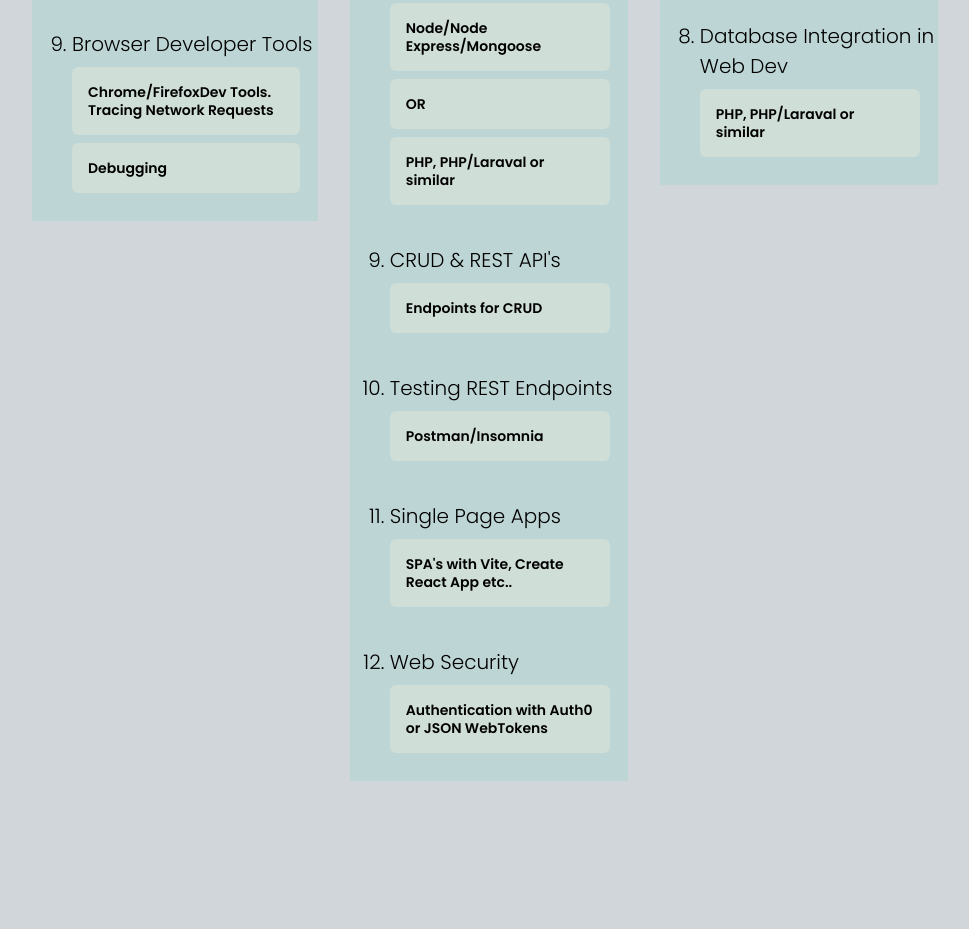
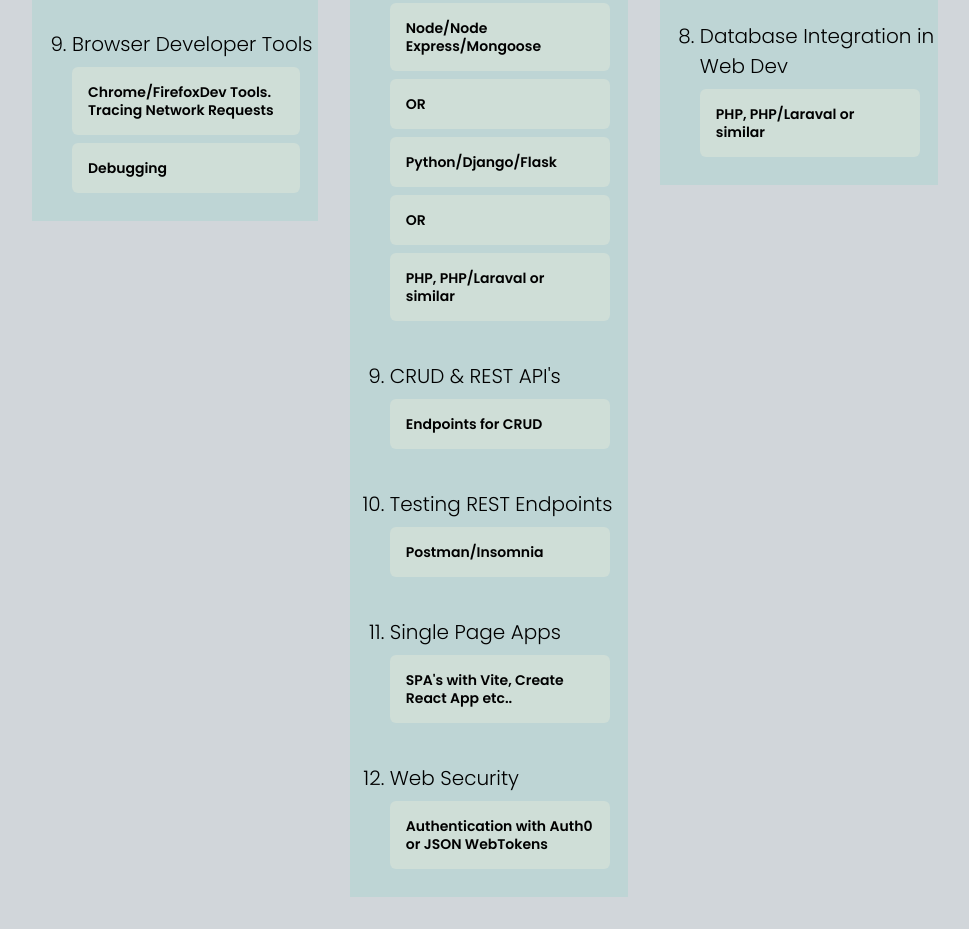
Before and after one commit to kdowd/weboutline, a plain HTML site: page index.html in a window 1280 px wide. Shown: the part 1216-2145 px from the top of the page, without its empty margins (0-969 px from the left). Before the commit the page ends 2029 px from the top, so only its background shows below. Drawn offline with Linux system fonts and the light colour scheme.

Commit message:
Update index.html

```diff
--- a/index.html
+++ b/index.html
@@ -167,6 +167,7 @@
 					<li>
 						Middleware - Connecting to Databases
 						<p>Node/Node Express/Mongoose</p><p>OR</p>
+						<p>Python/Django/Flask</p><p>OR</p>
 						<p>PHP, PHP/Laraval or similar</p>
 
 					</li>
```
